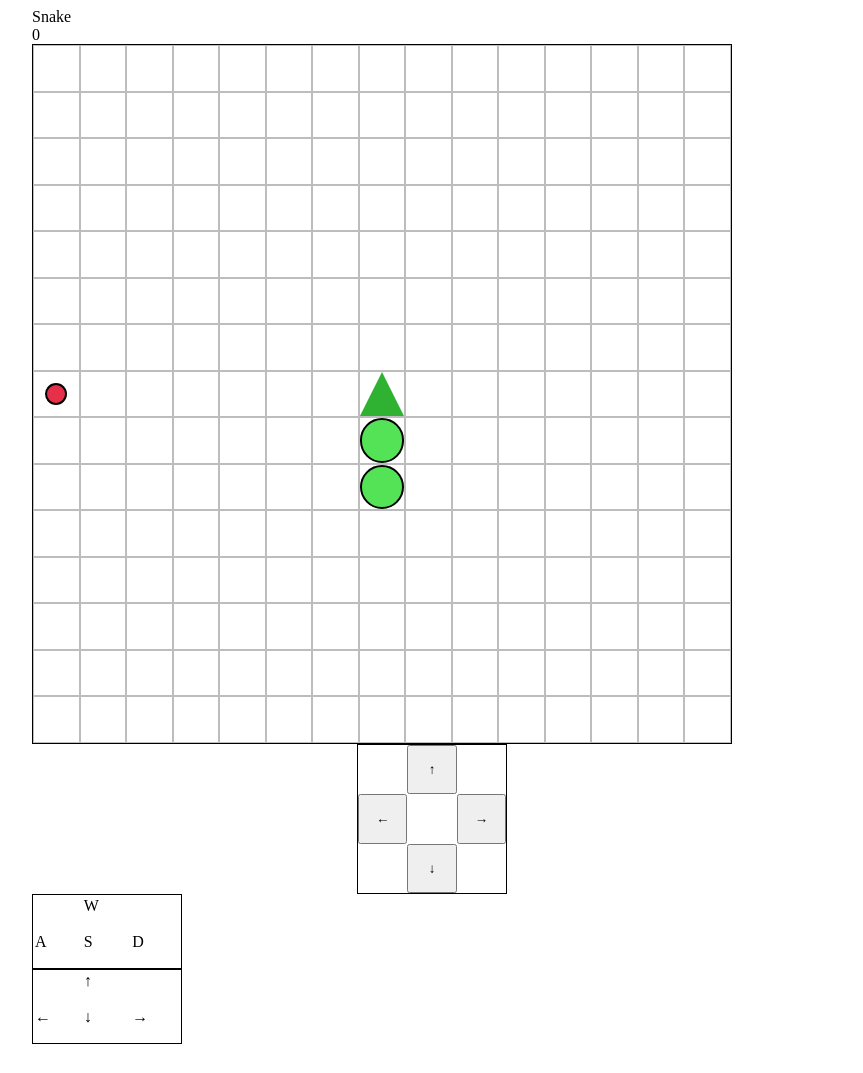
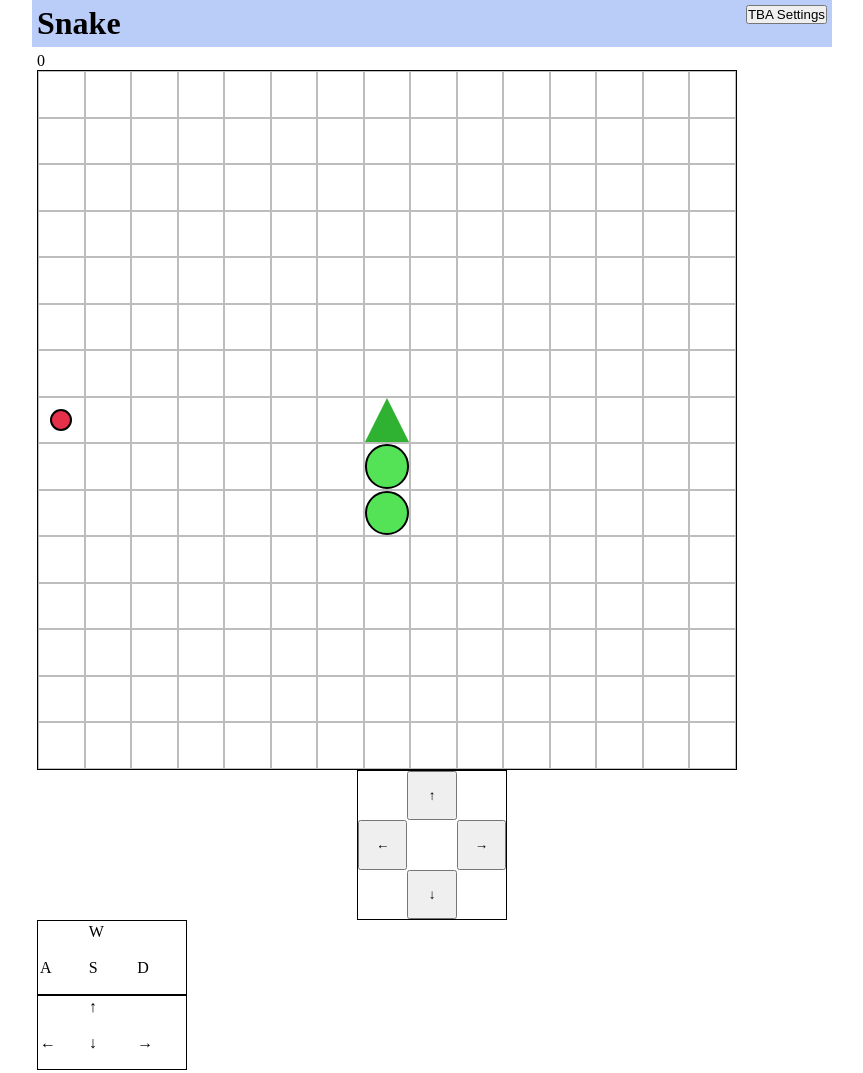
Before and after one commit to JakeBrowning90/snake, a website built with webpack: page src/template.html in a window 1280 px wide. Shown: the whole page, without its empty margins (208-1071 px from the left). Before the commit the page ends 1052 px from the top, so only its background shows below. Built offline with nearby package versions, Linux system fonts and the light colour scheme.

Commit message:
Separate header elements before changing body to dynamic rendering

```diff
--- a/src/styles/style.css
+++ b/src/styles/style.css
@@ -1,5 +1,7 @@
 * {
   box-sizing: border-box;
+  padding: 0;
+  margin: 0;
 }
 
 html {
@@ -9,6 +11,17 @@ body {
   margin-left: auto;
   margin-right: auto;
   max-width: 800px;
+}
+
+body > * {
+  padding: 5px;
+}
+
+header {
+  display: flex;
+  justify-content: space-between;
+  align-items: self-start;
+  background-color: rgb(186, 205, 248);
 }
 
 .keyPad {
--- a/src/template.html
+++ b/src/template.html
@@ -7,7 +7,10 @@
     <!-- No script tag needed, automatically handled by HtmlWebpackPlugin -->
   </head>
   <body>
-    <header>Snake</header>
+    <header>
+      <h1>Snake</h1>
+      <button>TBA Settings</button>
+    </header>
     <main>
       <span id="scoreboard"></span>
       <div id="playField"></div>
```
